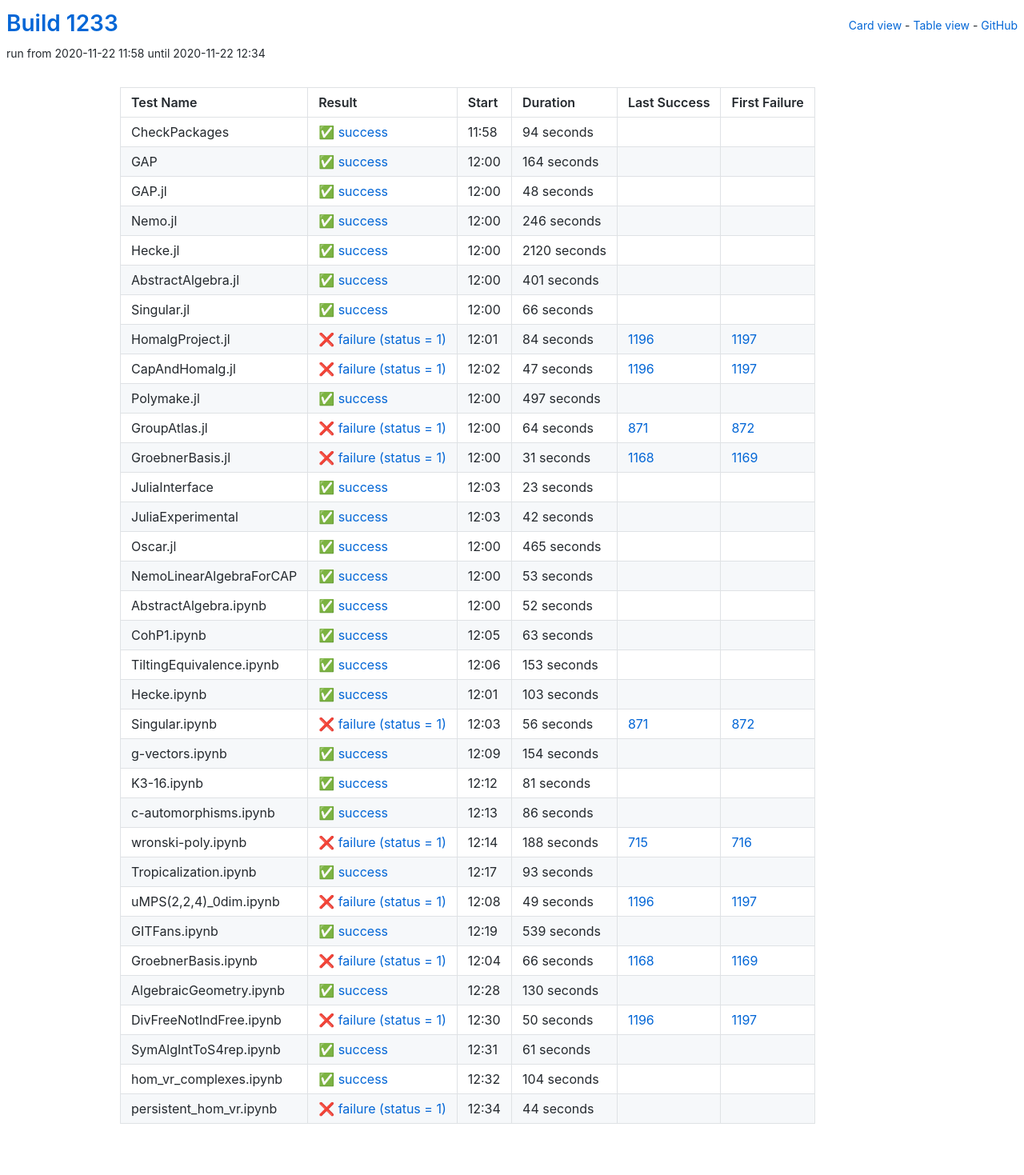
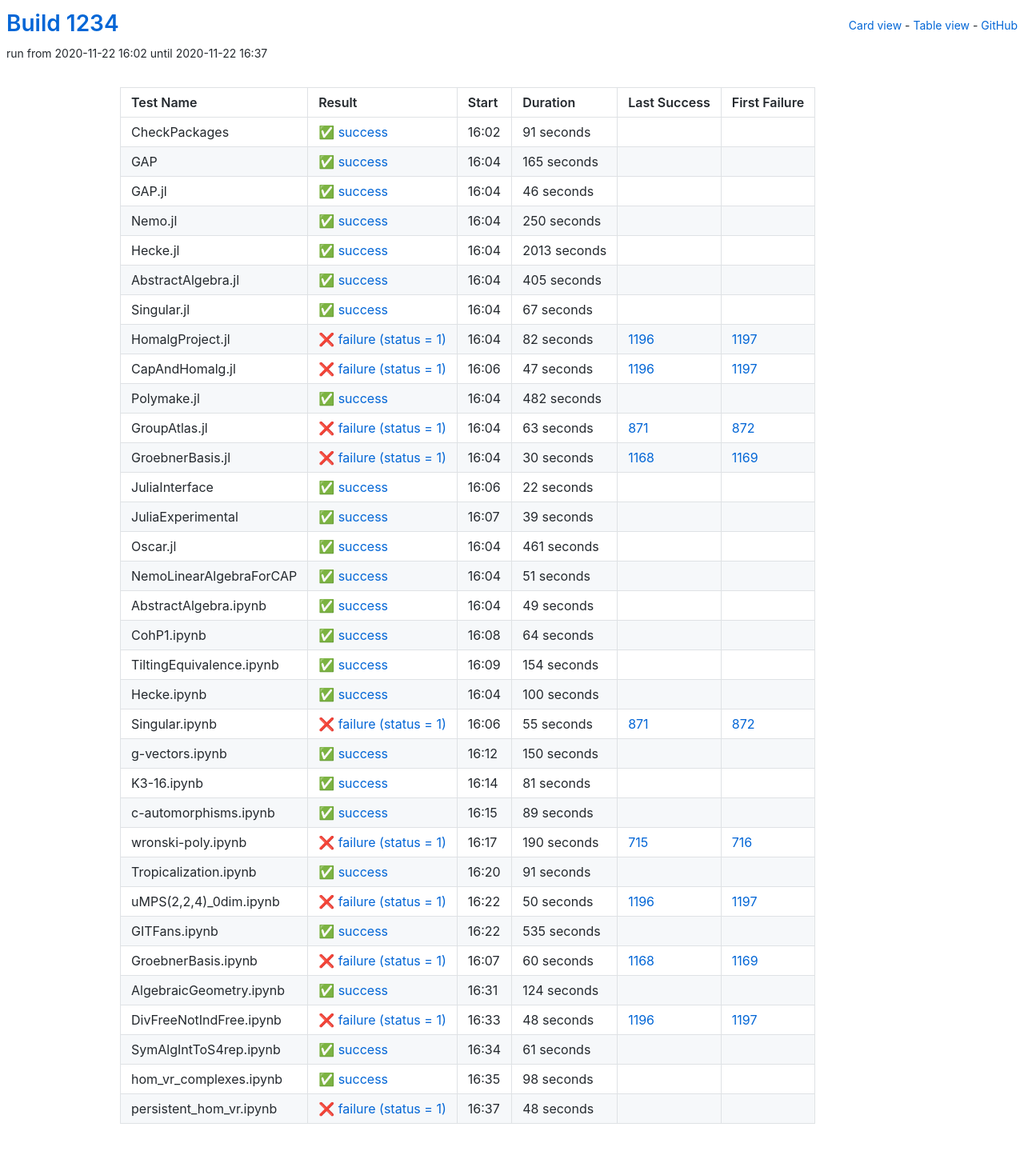
Before and after one commit to oscar-system/oscar-ci-status-stable, a Jekyll site: the page built from table.html, in a window 1280 px wide. Shown: the whole page at 80% size. Built offline with Jekyll 4.4.1, drawn with Linux system fonts in a browser that asks for light colours.

Commit message:
Build #1234

```diff
--- a/_data/ci.yml
+++ b/_data/ci.yml
@@ -1,6 +1,6 @@
 ---
-build: 1233
-build_url: https://oscarci.mathematik.uni-kl.de/job/oscar-stable/1233/
+build: 1234
+build_url: https://oscarci.mathematik.uni-kl.de/job/oscar-stable/1234/
 job: oscar-stable
 organization: oscar-system
 repo: oscar-ci-status-stable
@@ -8,104 +8,104 @@ repourl: https://github.com/oscar-system/oscar-ci-status-stable
 tests:
 - name: CheckPackages
   id: checkpackages
-  log: https://oscarci.mathematik.uni-kl.de/job/oscar-stable/1233/artifact/logs/build-1233/CheckPackages.log
-  start: 2020-11-22 11:58
+  log: https://oscarci.mathematik.uni-kl.de/job/oscar-stable/1234/artifact/logs/build-1234/CheckPackages.log
+  start: 2020-11-22 16:02
   success: true
   exitcode: 0
   status: success
-  duration: 94
+  duration: 91
   last_success: false
   last_success_url:
   first_failure: false
   first_failure_url:
 - name: GAP
   id: gap
-  log: https://oscarci.mathematik.uni-kl.de/job/oscar-stable/1233/artifact/logs/build-1233/GAP.log
-  start: 2020-11-22 12:00
+  log: https://oscarci.mathematik.uni-kl.de/job/oscar-stable/1234/artifact/logs/build-1234/GAP.log
+  start: 2020-11-22 16:04
   success: true
   exitcode: 0
   status: success
-  duration: 164
+  duration: 165
   last_success: false
   last_success_url:
   first_failure: false
   first_failure_url:
 - name: GAP.jl
   id: gap-jl
-  log: https://oscarci.mathematik.uni-kl.de/job/oscar-stable/1233/artifact/logs/build-1233/GAP.jl.log
-  start: 2020-11-22 12:00
+  log: https://oscarci.mathematik.uni-kl.de/job/oscar-stable/1234/artifact/logs/build-1234/GAP.jl.log
+  start: 2020-11-22 16:04
   success: true
   exitcode: 0
   status: success
-  duration: 48
+  duration: 46
   last_success: false
   last_success_url:
   first_failure: false
   first_failure_url:
 - name: Nemo.jl
   id: nemo-jl
-  log: https://oscarci.mathematik.uni-kl.de/job/oscar-stable/1233/artifact/logs/build-1233/Nemo.jl.log
-  start: 2020-11-22 12:00
+  log: https://oscarci.mathematik.uni-kl.de/job/oscar-stable/1234/artifact/logs/build-1234/Nemo.jl.log
+  start: 2020-11-22 16:04
   success: true
   exitcode: 0
   status: success
-  duration: 246
+  duration: 250
   last_success: false
   last_success_url:
   first_failure: false
   first_failure_url:
 - name: Hecke.jl
   id: hecke-jl
-  log: https://oscarci.mathematik.uni-kl.de/job/oscar-stable/1233/artifact/logs/build-1233/Hecke.jl.log
-  start: 2020-11-22 12:00
+  log: https://oscarci.mathematik.uni-kl.de/job/oscar-stable/1234/artifact/logs/build-1234/Hecke.jl.log
+  start: 2020-11-22 16:04
   success: true
   exitcode: 0
   status: success
-  duration: 2120
+  duration: 2013
   last_success: false
   last_success_url:
   first_failure: false
   first_failure_url:
 - name: AbstractAlgebra.jl
   id: abstractalgebra-jl
-  log: https://oscarci.mathematik.uni-kl.de/job/oscar-stable/1233/artifact/logs/build-1233/AbstractAlgebra.jl.log
-  start: 2020-11-22 12:00
+  log: https://oscarci.mathematik.uni-kl.de/job/oscar-stable/1234/artifact/logs/build-1234/AbstractAlgebra.jl.log
+  start: 2020-11-22 16:04
   success: true
   exitcode: 0
   status: success
-  duration: 401
+  duration: 405
   last_success: false
   last_success_url:
   first_failure: false
   first_failure_url:
 - name: Singular.jl
   id: singular-jl
-  log: https://oscarci.mathematik.uni-kl.de/job/oscar-stable/1233/artifact/logs/build-1233/Singular.jl.log
-  start: 2020-11-22 12:00
+  log: https://oscarci.mathematik.uni-kl.de/job/oscar-stable/1234/artifact/logs/build-1234/Singular.jl.log
+  start: 2020-11-22 16:04
   success: true
   exitcode: 0
   status: success
-  duration: 66
+  duration: 67
   last_success: false
   last_success_url:
   first_failure: false
   first_failure_url:
 - name: HomalgProject.jl
   id: homalgproject-jl
-  log: https://oscarci.mathematik.uni-kl.de/job/oscar-stable/1233/artifact/logs/build-1233/HomalgProject.jl.log
-  start: 2020-11-22 12:01
+  log: https://oscarci.mathematik.uni-kl.de/job/oscar-stable/1234/artifact/logs/build-1234/HomalgProject.jl.log
+  start: 2020-11-22 16:04
   success: false
   exitcode: 1
   status: failure
-  duration: 84
+  duration: 82
   last_success: 1196
   last_success_url: https://oscarci.mathematik.uni-kl.de/job/oscar-stable/1196/
   first_failure: 1197
   first_failure_url: https://oscarci.mathematik.uni-kl.de/job/oscar-stable/1197/
 - name: CapAndHomalg.jl
   id: capandhomalg-jl
-  log: https://oscarci.mathematik.uni-kl.de/job/oscar-stable/1233/artifact/logs/build-1233/CapAndHomalg.jl.log
-  start: 2020-11-22 12:02
+  log: https://oscarci.mathematik.uni-kl.de/job/oscar-stable/1234/artifact/logs/build-1234/CapAndHomalg.jl.log
+  start: 2020-11-22 16:06
   success: false
   exitcode: 1
   status: failure
@@ -116,152 +116,116 @@ tests:
   first_failure_url: https://oscarci.mathematik.uni-kl.de/job/oscar-stable/1197/
 - name: Polymake.jl
   id: polymake-jl
-  log: https://oscarci.mathematik.uni-kl.de/job/oscar-stable/1233/artifact/logs/build-1233/Polymake.jl.log
-  start: 2020-11-22 12:00
+  log: https://oscarci.mathematik.uni-kl.de/job/oscar-stable/1234/artifact/logs/build-1234/Polymake.jl.log
+  start: 2020-11-22 16:04
   success: true
   exitcode: 0
   status: success
-  duration: 497
+  duration: 482
   last_success: false
   last_success_url:
   first_failure: false
   first_failure_url:
 - name: GroupAtlas.jl
   id: groupatlas-jl
-  log: https://oscarci.mathematik.uni-kl.de/job/oscar-stable/1233/artifact/logs/build-1233/GroupAtlas.jl.log
-  start: 2020-11-22 12:00
+  log: https://oscarci.mathematik.uni-kl.de/job/oscar-stable/1234/artifact/logs/build-1234/GroupAtlas.jl.log
+  start: 2020-11-22 16:04
   success: false
   exitcode: 1
   status: failure
-  duration: 64
+  duration: 63
   last_success: 871
   last_success_url: https://oscarci.mathematik.uni-kl.de/job/oscar-stable/871/
   first_failure: 872
   first_failure_url: https://oscarci.mathematik.uni-kl.de/job/oscar-stable/872/
 - name: GroebnerBasis.jl
   id: groebnerbasis-jl
-  log: https://oscarci.mathematik.uni-kl.de/job/oscar-stable/1233/artifact/logs/build-1233/GroebnerBasis.jl.log
-  start: 2020-11-22 12:00
+  log: https://oscarci.mathematik.uni-kl.de/job/oscar-stable/1234/artifact/logs/build-1234/GroebnerBasis.jl.log
+  start: 2020-11-22 16:04
   success: false
   exitcode: 1
   status: failure
-  duration: 31
+  duration: 30
   last_success: 1168
   last_success_url: https://oscarci.mathematik.uni-kl.de/job/oscar-stable/1168/
   first_failure: 1169
   first_failure_url: https://oscarci.mathematik.uni-kl.de/job/oscar-stable/1169/
 - name: JuliaInterface
   id: juliainterface
-  log: https://oscarci.mathematik.uni-kl.de/job/oscar-stable/1233/artifact/logs/build-1233/JuliaInterface.log
-  start: 2020-11-22 12:03
+  log: https://oscarci.mathematik.uni-kl.de/job/oscar-stable/1234/artifact/logs/build-1234/JuliaInterface.log
+  start: 2020-11-22 16:06
   success: true
   exitcode: 0
   status: success
-  duration: 23
+  duration: 22
   last_success: false
   last_success_url:
   first_failure: false
   first_failure_url:
 - name: JuliaExperimental
   id: juliaexperimental
-  log: https://oscarci.mathematik.uni-kl.de/job/oscar-stable/1233/artifact/logs/build-1233/JuliaExperimental.log
-  start: 2020-11-22 12:03
+  log: https://oscarci.mathematik.uni-kl.de/job/oscar-stable/1234/artifact/logs/build-1234/JuliaExperimental.log
+  start: 2020-11-22 16:07
   success: true
   exitcode: 0
   status: success
-  duration: 42
+  duration: 39
   last_success: false
   last_success_url:
   first_failure: false
   first_failure_url:
 - name: Oscar.jl
   id: oscar-jl
-  log: https://oscarci.mathematik.uni-kl.de/job/oscar-stable/1233/artifact/logs/build-1233/Oscar.jl.log
-  start: 2020-11-22 12:00
+  log: https://oscarci.mathematik.uni-kl.de/job/oscar-stable/1234/artifact/logs/build-1234/Oscar.jl.log
+  start: 2020-11-22 16:04
   success: true
   exitcode: 0
   status: success
-  duration: 465
+  duration: 461
   last_success: false
   last_success_url:
   first_failure: false
   first_failure_url:
 - name: NemoLinearAlgebraForCAP
   id: nemolinearalgebraforcap
-  log: https://oscarci.mathematik.uni-kl.de/job/oscar-stable/1233/artifact/logs/build-1233/NemoLinearAlgebraForCAP.log
-  start: 2020-11-22 12:00
+  log: https://oscarci.mathematik.uni-kl.de/job/oscar-stable/1234/artifact/logs/build-1234/NemoLinearAlgebraForCAP.log
+  start: 2020-11-22 16:04
   success: true
   exitcode: 0
   status: success
-  duration: 53
+  duration: 51
   last_success: false
   last_success_url:
   first_failure: false
   first_failure_url:
 - name: AbstractAlgebra.ipynb
   id: abstractalgebra-ipynb
-  log: https://oscarci.mathematik.uni-kl.de/job/oscar-stable/1233/artifact/logs/build-1233/AbstractAlgebra.ipynb.log
-  start: 2020-11-22 12:00
+  log: https://oscarci.mathematik.uni-kl.de/job/oscar-stable/1234/artifact/logs/build-1234/AbstractAlgebra.ipynb.log
+  start: 2020-11-22 16:04
   success: true
   exitcode: 0
   status: success
-  duration: 52
+  duration: 49
   last_success: false
   last_success_url:
   first_failure: false
   first_failure_url:
 - name: CohP1.ipynb
   id: cohp1-ipynb
-  log: https://oscarci.mathematik.uni-kl.de/job/oscar-stable/1233/artifact/logs/build-1233/CohP1.ipynb.log
-  start: 2020-11-22 12:05
+  log: https://oscarci.mathematik.uni-kl.de/job/oscar-stable/1234/artifact/logs/build-1234/CohP1.ipynb.log
+  start: 2020-11-22 16:08
   success: true
   exitcode: 0
   status: success
-  duration: 63
+  duration: 64
   last_success: false
   last_success_url:
   first_failure: false
   first_failure_url:
 - name: TiltingEquivalence.ipynb
   id: tiltingequivalence-ipynb
-  log: https://oscarci.mathematik.uni-kl.de/job/oscar-stable/1233/artifact/logs/build-1233/TiltingEquivalence.ipynb.log
-  start: 2020-11-22 12:06
-  success: true
-  exitcode: 0
-  status: success
-  duration: 153
-  last_success: false
-  last_success_url:
-  first_failure: false
-  first_failure_url:
-- name: Hecke.ipynb
-  id: hecke-ipynb
-  log: https://oscarci.mathematik.uni-kl.de/job/oscar-stable/1233/artifact/logs/build-1233/Hecke.ipynb.log
-  start: 2020-11-22 12:01
-  success: true
-  exitcode: 0
-  status: success
-  duration: 103
-  last_success: false
-  last_success_url:
-  first_failure: false
-  first_failure_url:
-- name: Singular.ipynb
-  id: singular-ipynb
-  log: https://oscarci.mathematik.uni-kl.de/job/oscar-stable/1233/artifact/logs/build-1233/Singular.ipynb.log
-  start: 2020-11-22 12:03
-  success: false
-  exitcode: 1
-  status: failure
-  duration: 56
-  last_success: 871
-  last_success_url: https://oscarci.mathematik.uni-kl.de/job/oscar-stable/871/
-  first_failure: 872
-  first_failure_url: https://oscarci.mathematik.uni-kl.de/job/oscar-stable/872/
-- name: g-vectors.ipynb
-  id: g-vectors-ipynb
-  log: https://oscarci.mathematik.uni-kl.de/job/oscar-stable/1233/artifact/logs/build-1233/g-vectors.ipynb.log
-  start: 2020-11-22 12:09
+  log: https://oscarci.mathematik.uni-kl.de/job/oscar-stable/1234/artifact/logs/build-1234/TiltingEquivalence.ipynb.log
+  start: 2020-11-22 16:09
   success: true
   exitcode: 0
   status: success
@@ -270,10 +234,46 @@ tests:
   last_success_url:
   first_failure: false
   first_failure_url:
+- name: Hecke.ipynb
+  id: hecke-ipynb
+  log: https://oscarci.mathematik.uni-kl.de/job/oscar-stable/1234/artifact/logs/build-1234/Hecke.ipynb.log
+  start: 2020-11-22 16:04
+  success: true
+  exitcode: 0
+  status: success
+  duration: 100
+  last_success: false
+  last_success_url:
+  first_failure: false
+  first_failure_url:
+- name: Singular.ipynb
+  id: singular-ipynb
+  log: https://oscarci.mathematik.uni-kl.de/job/oscar-stable/1234/artifact/logs/build-1234/Singular.ipynb.log
+  start: 2020-11-22 16:06
+  success: false
+  exitcode: 1
+  status: failure
+  duration: 55
+  last_success: 871
+  last_success_url: https://oscarci.mathematik.uni-kl.de/job/oscar-stable/871/
+  first_failure: 872
+  first_failure_url: https://oscarci.mathematik.uni-kl.de/job/oscar-stable/872/
+- name: g-vectors.ipynb
+  id: g-vectors-ipynb
+  log: https://oscarci.mathematik.uni-kl.de/job/oscar-stable/1234/artifact/logs/build-1234/g-vectors.ipynb.log
+  start: 2020-11-22 16:12
+  success: true
+  exitcode: 0
+  status: success
+  duration: 150
+  last_success: false
+  last_success_url:
+  first_failure: false
+  first_failure_url:
 - name: K3-16.ipynb
   id: k3-16-ipynb
-  log: https://oscarci.mathematik.uni-kl.de/job/oscar-stable/1233/artifact/logs/build-1233/K3-16.ipynb.log
-  start: 2020-11-22 12:12
+  log: https://oscarci.mathematik.uni-kl.de/job/oscar-stable/1234/artifact/logs/build-1234/K3-16.ipynb.log
+  start: 2020-11-22 16:14
   success: true
   exitcode: 0
   status: success
@@ -284,92 +284,44 @@ tests:
   first_failure_url:
 - name: c-automorphisms.ipynb
   id: c-automorphisms-ipynb
-  log: https://oscarci.mathematik.uni-kl.de/job/oscar-stable/1233/artifact/logs/build-1233/c-automorphisms.ipynb.log
-  start: 2020-11-22 12:13
+  log: https://oscarci.mathematik.uni-kl.de/job/oscar-stable/1234/artifact/logs/build-1234/c-automorphisms.ipynb.log
+  start: 2020-11-22 16:15
   success: true
   exitcode: 0
   status: success
-  duration: 86
+  duration: 89
   last_success: false
   last_success_url:
   first_failure: false
   first_failure_url:
 - name: wronski-poly.ipynb
   id: wronski-poly-ipynb
-  log: https://oscarci.mathematik.uni-kl.de/job/oscar-stable/1233/artifact/logs/build-1233/wronski-poly.ipynb.log
-  start: 2020-11-22 12:14
+  log: https://oscarci.mathematik.uni-kl.de/job/oscar-stable/1234/artifact/logs/build-1234/wronski-poly.ipynb.log
+  start: 2020-11-22 16:17
   success: false
   exitcode: 1
   status: failure
-  duration: 188
+  duration: 190
   last_success: 715
   last_success_url: https://oscarci.mathematik.uni-kl.de/job/oscar-stable/715/
   first_failure: 716
   first_failure_url: https://oscarci.mathematik.uni-kl.de/job/oscar-stable/716/
 - name: Tropicalization.ipynb
   id: tropicalization-ipynb
-  log: https://oscarci.mathematik.uni-kl.de/job/oscar-stable/1233/artifact/logs/build-1233/Tropicalization.ipynb.log
-  start: 2020-11-22 12:17
+  log: https://oscarci.mathematik.uni-kl.de/job/oscar-stable/1234/artifact/logs/build-1234/Tropicalization.ipynb.log
+  start: 2020-11-22 16:20
   success: true
   exitcode: 0
   status: success
-  duration: 93
+  duration: 91
   last_success: false
   last_success_url:
   first_failure: false
   first_failure_url:
 - name: uMPS(2,2,4)_0dim.ipynb
   id: umps-2-2-4-0dim-ipynb
-  log: https://oscarci.mathematik.uni-kl.de/job/oscar-stable/1233/artifact/logs/build-1233/uMPS-2-2-4-_0dim.ipynb.log
-  start: 2020-11-22 12:08
-  success: false
-  exitcode: 1
-  status: failure
-  duration: 49
-  last_success: 1196
-  last_success_url: https://oscarci.mathematik.uni-kl.de/job/oscar-stable/1196/
-  first_failure: 1197
-  first_failure_url: https://oscarci.mathematik.uni-kl.de/job/oscar-stable/1197/
-- name: GITFans.ipynb
-  id: gitfans-ipynb
-  log: https://oscarci.mathematik.uni-kl.de/job/oscar-stable/1233/artifact/logs/build-1233/GITFans.ipynb.log
-  start: 2020-11-22 12:19
-  success: true
-  exitcode: 0
-  status: success
-  duration: 539
-  last_success: false
-  last_success_url:
-  first_failure: false
-  first_failure_url:
-- name: GroebnerBasis.ipynb
-  id: groebnerbasis-ipynb
-  log: https://oscarci.mathematik.uni-kl.de/job/oscar-stable/1233/artifact/logs/build-1233/GroebnerBasis.ipynb.log
-  start: 2020-11-22 12:04
-  success: false
-  exitcode: 1
-  status: failure
-  duration: 66
-  last_success: 1168
-  last_success_url: https://oscarci.mathematik.uni-kl.de/job/oscar-stable/1168/
-  first_failure: 1169
-  first_failure_url: https://oscarci.mathematik.uni-kl.de/job/oscar-stable/1169/
-- name: AlgebraicGeometry.ipynb
-  id: algebraicgeometry-ipynb
-  log: https://oscarci.mathematik.uni-kl.de/job/oscar-stable/1233/artifact/logs/build-1233/AlgebraicGeometry.ipynb.log
-  start: 2020-11-22 12:28
-  success: true
-  exitcode: 0
-  status: success
-  duration: 130
-  last_success: false
-  last_success_url:
-  first_failure: false
-  first_failure_url:
-- name: DivFreeNotIndFree.ipynb
-  id: divfreenotindfree-ipynb
-  log: https://oscarci.mathematik.uni-kl.de/job/oscar-stable/1233/artifact/logs/build-1233/DivFreeNotIndFree.ipynb.log
-  start: 2020-11-22 12:30
+  log: https://oscarci.mathematik.uni-kl.de/job/oscar-stable/1234/artifact/logs/build-1234/uMPS-2-2-4-_0dim.ipynb.log
+  start: 2020-11-22 16:22
   success: false
   exitcode: 1
   status: failure
@@ -378,10 +330,58 @@ tests:
   last_success_url: https://oscarci.mathematik.uni-kl.de/job/oscar-stable/1196/
   first_failure: 1197
   first_failure_url: https://oscarci.mathematik.uni-kl.de/job/oscar-stable/1197/
+- name: GITFans.ipynb
+  id: gitfans-ipynb
+  log: https://oscarci.mathematik.uni-kl.de/job/oscar-stable/1234/artifact/logs/build-1234/GITFans.ipynb.log
+  start: 2020-11-22 16:22
+  success: true
+  exitcode: 0
+  status: success
+  duration: 535
+  last_success: false
+  last_success_url:
+  first_failure: false
+  first_failure_url:
+- name: GroebnerBasis.ipynb
+  id: groebnerbasis-ipynb
+  log: https://oscarci.mathematik.uni-kl.de/job/oscar-stable/1234/artifact/logs/build-1234/GroebnerBasis.ipynb.log
+  start: 2020-11-22 16:07
+  success: false
+  exitcode: 1
+  status: failure
+  duration: 60
+  last_success: 1168
+  last_success_url: https://oscarci.mathematik.uni-kl.de/job/oscar-stable/1168/
+  first_failure: 1169
+  first_failure_url: https://oscarci.mathematik.uni-kl.de/job/oscar-stable/1169/
+- name: AlgebraicGeometry.ipynb
+  id: algebraicgeometry-ipynb
+  log: https://oscarci.mathematik.uni-kl.de/job/oscar-stable/1234/artifact/logs/build-1234/AlgebraicGeometry.ipynb.log
+  start: 2020-11-22 16:31
+  success: true
+  exitcode: 0
+  status: success
+  duration: 124
+  last_success: false
+  last_success_url:
+  first_failure: false
+  first_failure_url:
+- name: DivFreeNotIndFree.ipynb
+  id: divfreenotindfree-ipynb
+  log: https://oscarci.mathematik.uni-kl.de/job/oscar-stable/1234/artifact/logs/build-1234/DivFreeNotIndFree.ipynb.log
+  start: 2020-11-22 16:33
+  success: false
+  exitcode: 1
+  status: failure
+  duration: 48
+  last_success: 1196
+  last_success_url: https://oscarci.mathematik.uni-kl.de/job/oscar-stable/1196/
+  first_failure: 1197
+  first_failure_url: https://oscarci.mathematik.uni-kl.de/job/oscar-stable/1197/
 - name: SymAlgIntToS4rep.ipynb
   id: symalginttos4rep-ipynb
-  log: https://oscarci.mathematik.uni-kl.de/job/oscar-stable/1233/artifact/logs/build-1233/SymAlgIntToS4rep.ipynb.log
-  start: 2020-11-22 12:31
+  log: https://oscarci.mathematik.uni-kl.de/job/oscar-stable/1234/artifact/logs/build-1234/SymAlgIntToS4rep.ipynb.log
+  start: 2020-11-22 16:34
   success: true
   exitcode: 0
   status: success
@@ -392,24 +392,24 @@ tests:
   first_failure_url:
 - name: hom_vr_complexes.ipynb
   id: hom-vr-complexes-ipynb
-  log: https://oscarci.mathematik.uni-kl.de/job/oscar-stable/1233/artifact/logs/build-1233/hom_vr_complexes.ipynb.log
-  start: 2020-11-22 12:32
+  log: https://oscarci.mathematik.uni-kl.de/job/oscar-stable/1234/artifact/logs/build-1234/hom_vr_complexes.ipynb.log
+  start: 2020-11-22 16:35
   success: true
   exitcode: 0
   status: success
-  duration: 104
+  duration: 98
   last_success: false
   last_success_url:
   first_failure: false
   first_failure_url:
 - name: persistent_hom_vr.ipynb
   id: persistent-hom-vr-ipynb
-  log: https://oscarci.mathematik.uni-kl.de/job/oscar-stable/1233/artifact/logs/build-1233/persistent_hom_vr.ipynb.log
-  start: 2020-11-22 12:34
+  log: https://oscarci.mathematik.uni-kl.de/job/oscar-stable/1234/artifact/logs/build-1234/persistent_hom_vr.ipynb.log
+  start: 2020-11-22 16:37
   success: false
   exitcode: 1
   status: failure
-  duration: 44
+  duration: 48
   last_success: false
   last_success_url:
   first_failure: false
```
Also changed, not shown: README.md.
